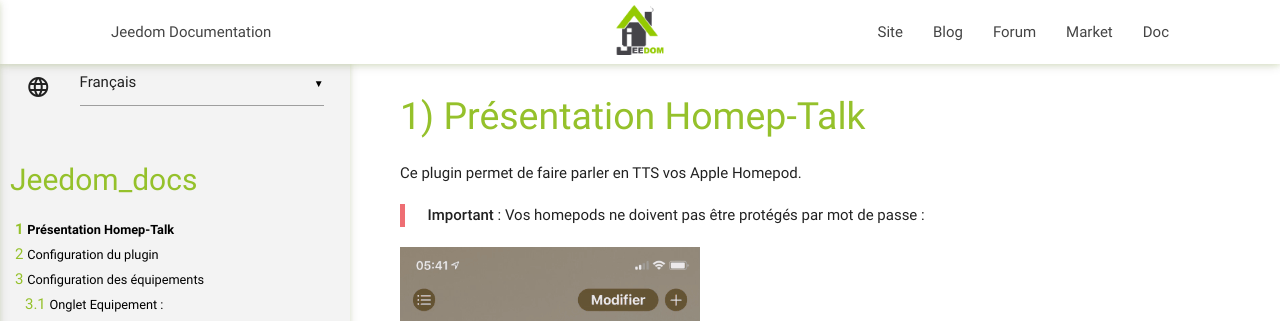
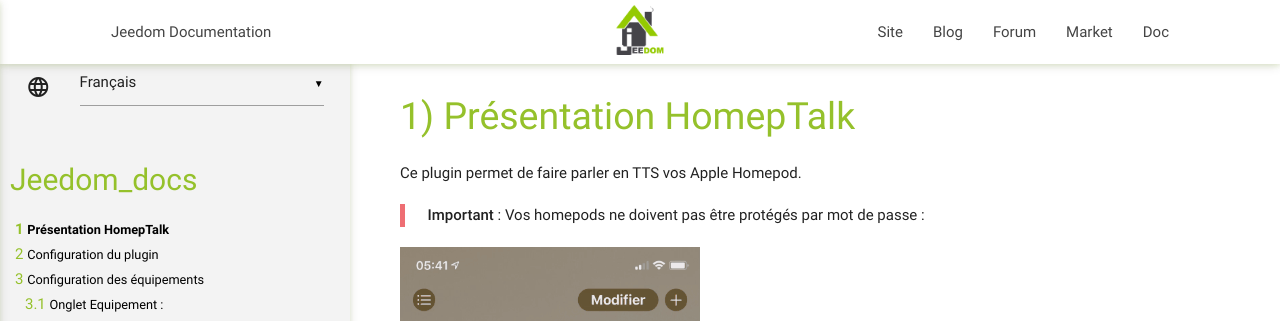
Before and after one commit to NebzHB/jeedom_docs, a Jekyll site: the page built from plugins/homepTalk/fr_FR/index.md, in a window 1280 px wide and 900 px high. Shown: the top 321 px of the window. Built offline with Jekyll 4.4.1, drawn with Linux system fonts in a browser that asks for light colours; our own code applies the rules of GitHub Pages for plain Markdown files.

Commit message:
Update index.md

```diff
--- a/plugins/homepTalk/fr_FR/index.md
+++ b/plugins/homepTalk/fr_FR/index.md
@@ -1,4 +1,4 @@
-Présentation Homep-Talk
+Présentation HomepTalk
 =======================
 
 Ce plugin permet de faire parler en TTS vos Apple Homepod.
```
